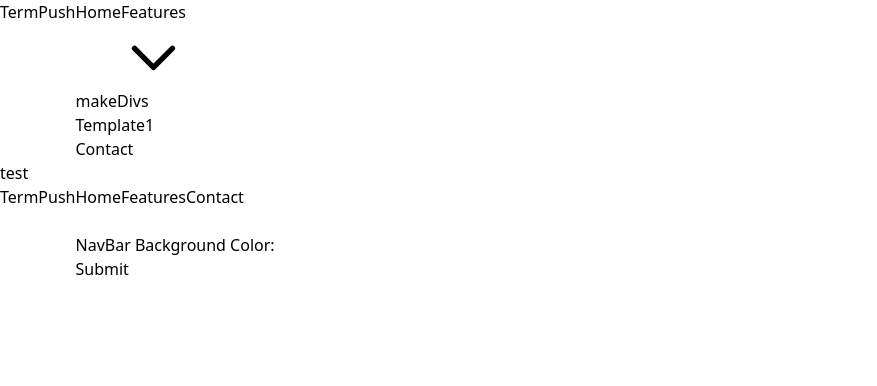
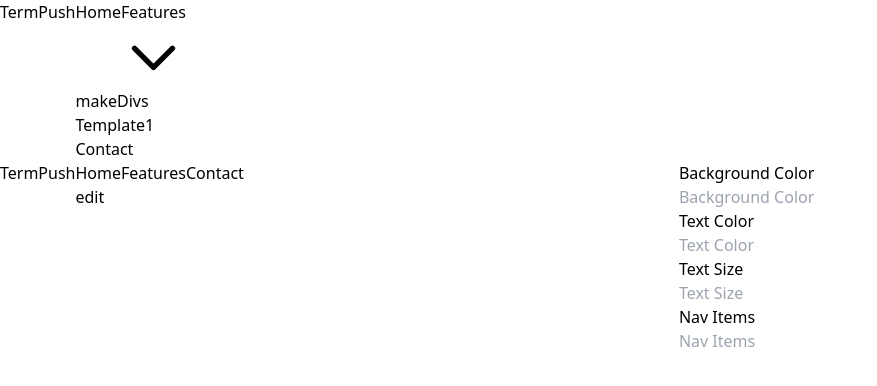
Before and after one commit to luc-ky-khuu/TermPush, a Next.js app: page /Template1 in a window 1280 px wide. Shown: the top 386 px of the page, without its empty margins (0-877 px from the left). Built offline with nearby package versions, Linux system fonts and the light colour scheme.

Commit message:
issue-5 added side edit navbar component

```diff
--- a/src/components/Template1/T1Navbar.tsx
+++ b/src/components/Template1/T1Navbar.tsx
@@ -1,16 +1,17 @@
 import { useState } from 'react';
 import { INavProps } from '../../interface/T1Navbar.interface';
+import  EditMenu  from '../editMenu';
 
 export default function NavBar(navProps: INavProps) {
-    const [drawerStatus, changeDrawer] = useState<String>('hidden');
-    const [editMenuStatus, changeEditMenu] = useState<String>('hidden');
+    const [drawerStatus, changeDrawerStatus] = useState<String>('hidden');
+    const [editMenuStatus, changeEditMenuStatus] = useState<String>('-translate-x-full');
 
     const toggleDrawer = () => {
-        changeDrawer(drawerStatus === 'hidden' ? '' : 'hidden');
+        changeDrawerStatus(drawerStatus === 'hidden' ? '' : 'hidden');
     };
 
     const toggleEditMenu = () => {
-        changeEditMenu(editMenuStatus === 'hidden' ? '' : 'hidden');
+        changeEditMenuStatus(editMenuStatus === '-translate-x-full' ? 'translate-x-0' : '-translate-x-full');
     }
 
     const updateValues = (event: React.ChangeEvent<HTMLInputElement>) => {
@@ -41,20 +42,11 @@ export default function NavBar(navProps: INavProps) {
                         Contact
                     </a>
                 </div>
-                <div className='relative'>
-                    <button onClick={() => toggleEditMenu()}><i className="fa-solid fa-pen-to-square" style={{color:'white'}}></i></button>
-                    <div className={`right-0 z-10 absolute bg-white divide-y divide-gray-100 rounded-lg shadow dark:bg-gray-700 ${editMenuStatus}`}>
-                        <form onSubmit={updateValues} className="p-2 text-sm text-gray-700 dark:text-gray-200">
-                            <div className='flex'>
-                                <label htmlFor="navbg">NavBar Background Color: </label>
-                                <input type="text" id="navbg" name="navbg" className="border-solid border-2 border-black"/>
-                            </div>
-                            <button type="submit">Submit</button>
-                        </form>
-                    </div>
-                </div>
+                <button onClick={() => toggleEditMenu()}>edit</button>
             </div>
-
+            <nav className={`transform fixed top-0 left-0 z-[1035] h-screen w-60 overflow-hidden bg-gray-200 duration-300 ${editMenuStatus}`}>
+                {EditMenu()}
+            </nav>
         </nav>
     )
 }
--- /dev/null
+++ b/src/components/editMenu.tsx
@@ -0,0 +1,31 @@
+import { useState } from 'react';
+
+export default function EditMenu() {
+    const [menuItems, changeMenuItems] = useState([
+        'Background Color',
+        'Text Color',
+        'Text Size',
+        'Nav Items',
+    ]);
+
+    const renderItems = () => {
+       return menuItems.map(item => {
+            return (
+                <>
+                <label className="block text-gray-700 text-sm font-bold mb-2" htmlFor={item}>
+                    {item}
+                </label>
+                <input className="shadow appearance-none border rounded w-full py-2 px-3 text-gray-700 leading-tight focus:outline-none focus:shadow-outline" id={item} type="text" placeholder={item}></input>
+                </>
+            );
+        })
+    };
+
+
+
+    return (
+        <>
+            {renderItems()}
+        </>
+    );
+}
--- a/src/pages/Template1/index.tsx
+++ b/src/pages/Template1/index.tsx
@@ -15,9 +15,6 @@ export default function Template1(): JSX.Element {
 
 	return (
 		<>
-			<div className='fixed bottom-0 '>
-				test
-			</div>
 			<div>
 				{T1NavBar(props)}
 			</div>
```
